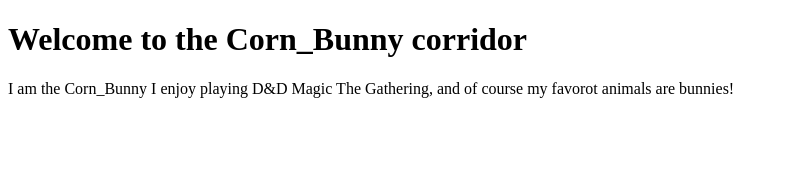
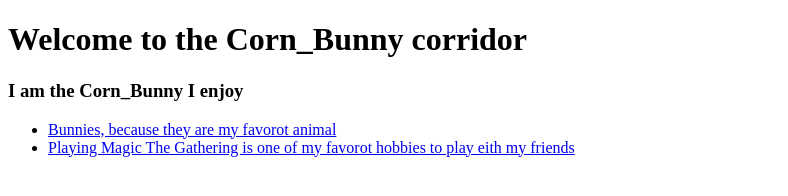
Before and after one commit to KoenKleifgen/KoenKleifgen.github.io, a plain HTML site: page index.html in a window 1280 px wide. Shown: the whole page, without its empty margins (0-788 px from the left). Drawn offline with Linux system fonts and the light colour scheme.

Commit message:
added images and list

```diff
--- a/index.html
+++ b/index.html
@@ -5,6 +5,10 @@
 </head>
 <body>
     <h1>Welcome to the Corn_Bunny corridor</h1>
-    <p>I am the Corn_Bunny I enjoy playing D&D Magic The Gathering, and of course my favorot animals are bunnies!</p>
-</body>
+    <h3>I am the Corn_Bunny I enjoy </h3>
+    <ul>
+        <li><a href = "Corn_Bunny.html">Bunnies, because they are my favorot animal</a></li>
+        <li><a href = "Magic.html">Playing Magic The Gathering is one of my favorot hobbies to play eith my friends</a></li>
+    </ul>
+    </body>
 </html>
```
Also changed, not shown: Corn_Bunny.html (added, +9 -0 lines), Magic.html (added, +9 -0 lines), Corn_Bunny.jpg (added), Edgar MTG.jpg (added).
